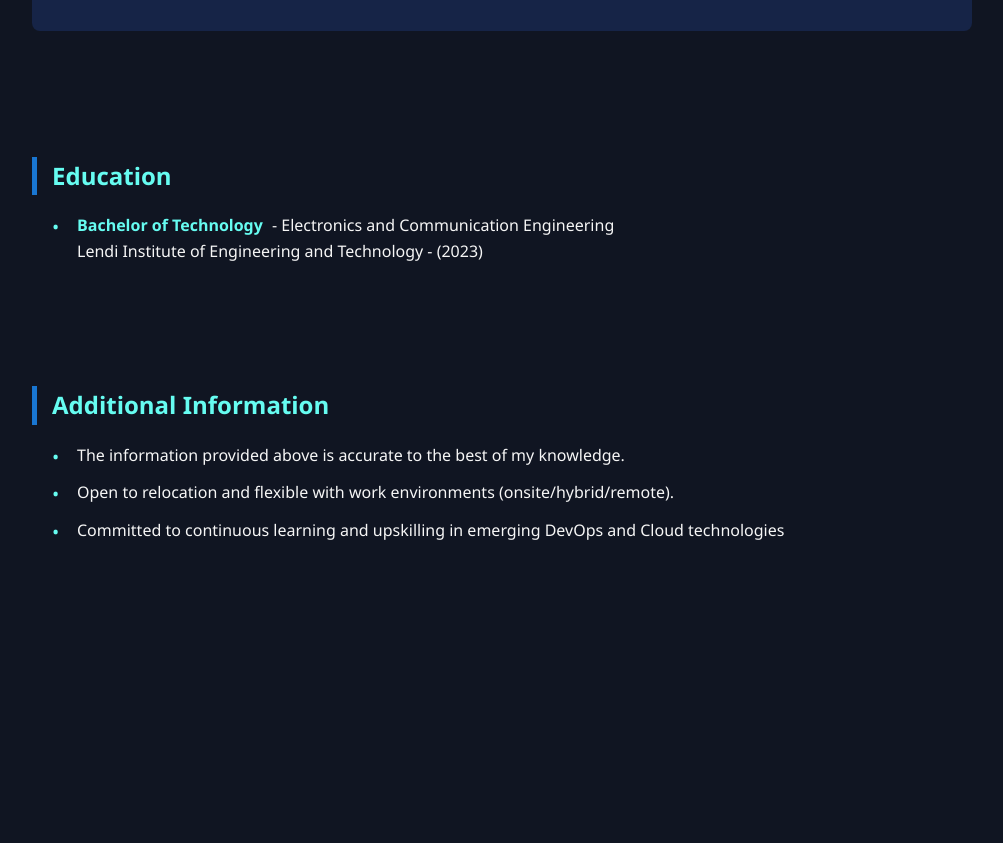
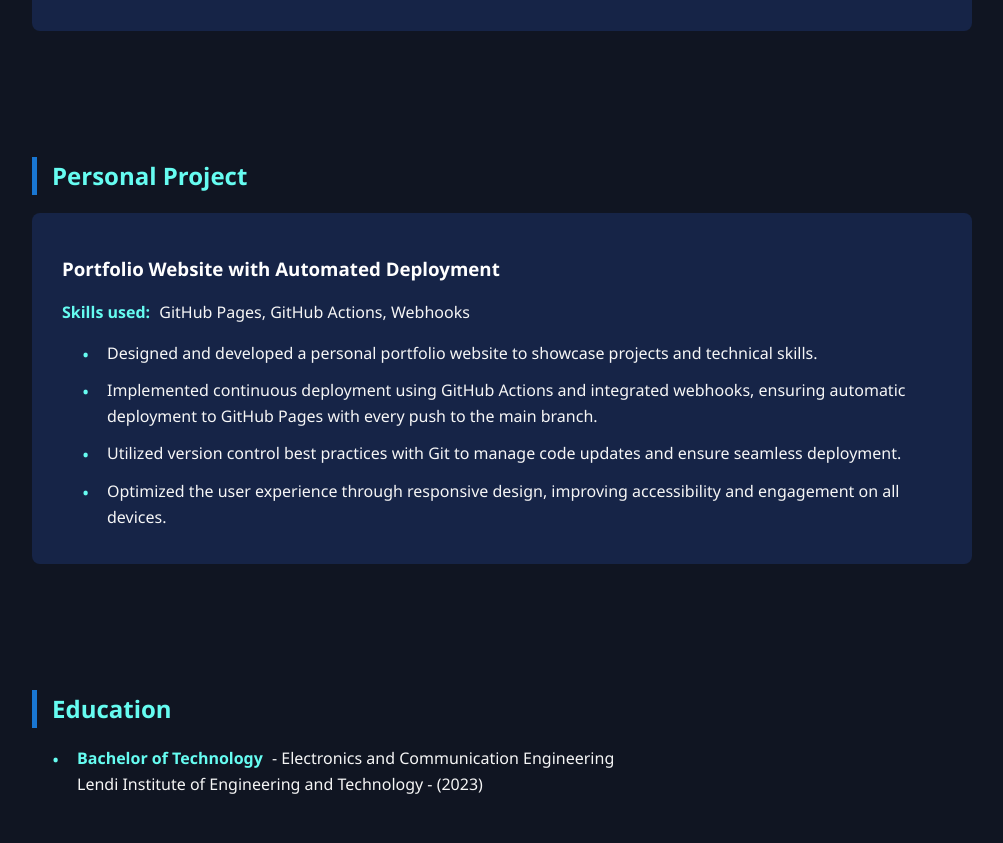
Before and after one commit to Shyam-1952/ShyamKumarJalamadula, a plain HTML site: page index.html in a window 1280 px wide. Shown: the part 3198-4041 px from the top of the page, without its empty margins (138-1141 px from the left). Before the commit the page ends 3819 px from the top, so only its background shows below. Drawn offline with Linux system fonts and the light colour scheme.

Commit message:
add Personal Project section

```diff
--- a/index.html
+++ b/index.html
@@ -88,6 +88,20 @@
           </ul>
         </div>
       </section>
+
+      <section class="section">
+        <h2>Personal Project</h2>
+        <div class="project-card">
+          <h3>Portfolio Website with Automated Deployment</h3>
+          <p><b>Skills used:</b> GitHub Pages, GitHub Actions, Webhooks</p>
+          <ul>
+            <li>Designed and developed a personal portfolio website to showcase projects and technical skills.</li>
+            <li>Implemented continuous deployment using GitHub Actions and integrated webhooks, ensuring automatic deployment to GitHub Pages with every push to the main branch.</li>
+            <li>Utilized version control best practices with Git to manage code updates and ensure seamless deployment.</li>
+            <li>Optimized the user experience through responsive design, improving accessibility and engagement on all devices.</li>
+          </ul>
+        </div>
+      </section>
       <section class="section">
         <h2>Education</h2>
         <ul>
```
